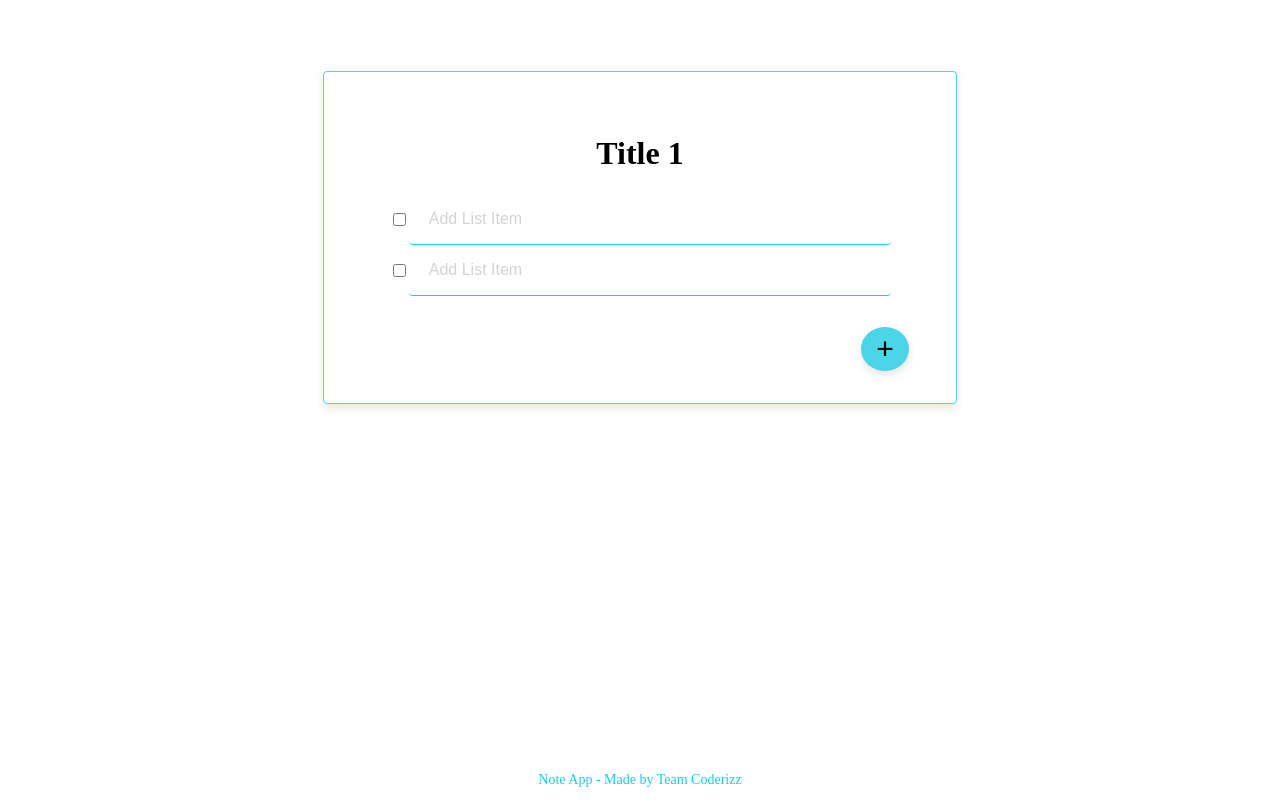
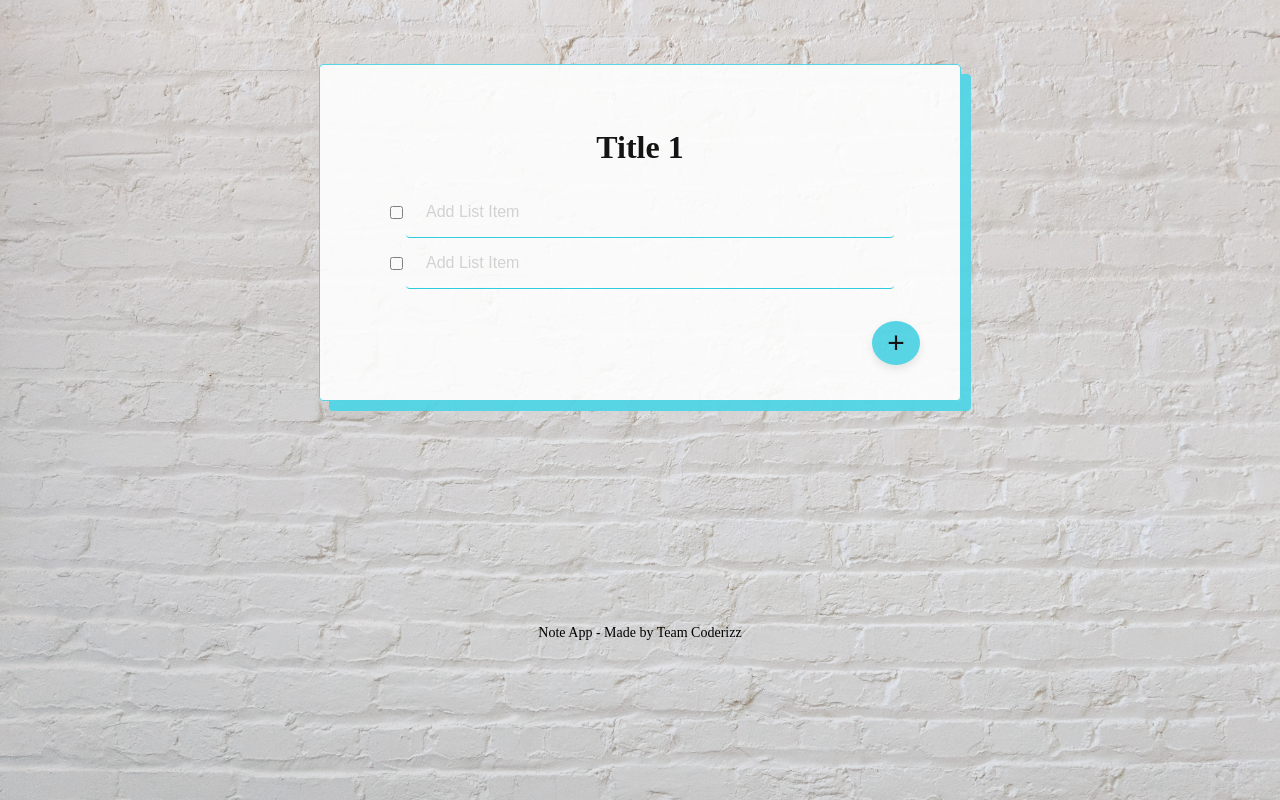
Before and after one commit to baekusboo/NoteApp, a React (Create React App) app: page /category in a window 1280 px wide. Built offline with nearby package versions, Linux system fonts and the light colour scheme.

Commit message:
updated bg image

```diff
--- a/src/pages/Category.js
+++ b/src/pages/Category.js
@@ -3,18 +3,21 @@ import {
     FooterHeadContainer,
     FooterHeadText,
     Header,
-    NoteTitle,
     CategoryList,
     Button,
     Input,
-    NoteDescription,
     CategoryListContainer,
-    NoteContainer
+    NoteContainer,
+    GlobalStyle,
+    Bg,
 } from '../styles';
+import backgroundImage from '../bg-image.jpg';
 
 const Category = () => {
   return (
     <div>
+    <GlobalStyle />
+    <Bg backgroundImage={backgroundImage}>
 
 <NoteContainer>
 <CategoryListContainer>
@@ -40,17 +43,21 @@ const Category = () => {
             placeholder="Add List Item"
           />
         </CategoryList>
+        <CategoryList>
+        <Button>
+          +
+          {/* funtionality to be added */}
+        </Button>
+        </CategoryList>
 
-        <Button>+</Button>
-
-</CategoryListContainer>
-</NoteContainer>
-
-      <FooterHeadContainer>
+        </CategoryListContainer>
+        <FooterHeadContainer>
             <FooterHeadText>
                 Note App - Made by Team Coderizz
             </FooterHeadText>
         </FooterHeadContainer>
+    </NoteContainer>
+    </Bg>
     </div>
   );
 };
--- a/src/pages/Home.js
+++ b/src/pages/Home.js
@@ -7,13 +7,17 @@ import {
     CategoryList,
     Button,
     Input,
+    Bg,
     CategoryListContainer,
-    NoteContainer
+    NoteContainer,
+    GlobalStyle
 } from '../styles';
-
+import backgroundImage from '../bg-image.jpg';
 const Home = () => {
   return (
     <div>
+    <GlobalStyle />
+    <Bg backgroundImage={backgroundImage}>
 
 <NoteContainer>
 <CategoryListContainer>
@@ -47,16 +51,15 @@ const Home = () => {
         </CategoryList>
 
         </CategoryListContainer>
-
-    </NoteContainer>
-
-      <FooterHeadContainer>
+        <FooterHeadContainer>
             <FooterHeadText>
                 Note App - Made by Team Coderizz
             </FooterHeadText>
         </FooterHeadContainer>
+    </NoteContainer>
+    </Bg>
+    </div>
 
-    </div>
   );
 };
 
--- a/src/styles.js
+++ b/src/styles.js
@@ -1,11 +1,30 @@
 import styled from 'styled-components';
+import { createGlobalStyle } from 'styled-components';
 
-export const colors ={
+export const GlobalStyle = createGlobalStyle`
+  body, html, div {
+    margin: 0;
+    padding: 0;
+    height: 100%;
+  }
+`;
+
+export const colors = {
     primary: "#000000",
     light: "#4BD5E7",
     dark: "#1ECBE1",
-    grey: "#D3D3D3"
+    grey: "#D3D3D3",
+    white: "#fff"
 }
+
+export const Bg = styled.div`
+align-items: center;
+justify-content: center;
+background-image: url(${props => props.backgroundImage});
+background-size: cover;
+background-position: center;
+/* Add more background-related styles as needed */
+`;
 
 export const NoteContainer = styled.div`
   display: flex;
@@ -19,15 +38,12 @@ export const FooterHeadContainer = styled.div`
   justify-content: center;
   align-items: center;
   width: 100%;
-  height: 40px;
-  position: fixed;
   bottom: 0;
   left: 0;
-  z-index: 3;
 `;
 
 export const FooterHeadText = styled.p`
-  color: ${colors.dark};
+  color: ${colors.primary};
   font-size: 14px;
   font-weight: 500;
   text-align: center;
@@ -55,12 +71,13 @@ export const CategoryList = styled.li`
 `;
 
 export const CategoryListContainer = styled.div`
-  box-shadow: 0 4px 8px rgba(0, 0, 0, 0.1);
+  box-shadow: 10px 10px ${colors.light};
+  opacity: 90%;
   border: 1px solid ${colors.light};
   border-radius: 4px;
   margin-top:5%;
   margin-bottom:5%;
-
+  background:${colors.white};
   width: 50%;
 `;
 
```
Also changed, not shown: src/bg-image.jpg (added).
